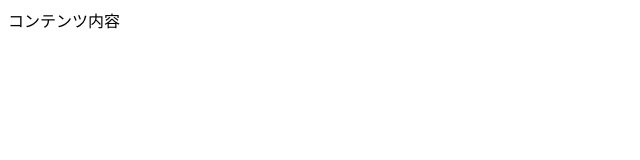
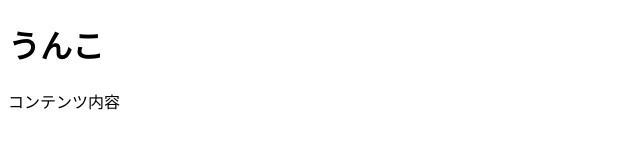
Before and after one commit to nmura/nmura.github.io, a plain HTML site: page index.html in a window 1280 px wide. Shown: the whole page, without its empty margins (0-640 px from the left). Drawn offline with Linux system fonts and the light colour scheme.

Commit message:
Add subject

```diff
--- a/index.html
+++ b/index.html
@@ -5,6 +5,7 @@
 <title>うんこ</title>
 </head>
 <body>
+  <h1>うんこ</h1>
 コンテンツ内容
 </body>
 </html>
```
